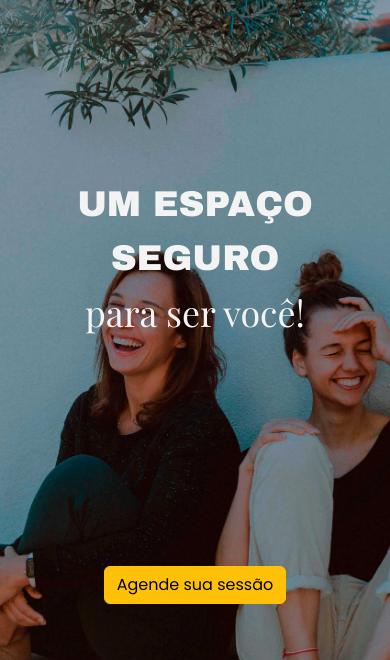
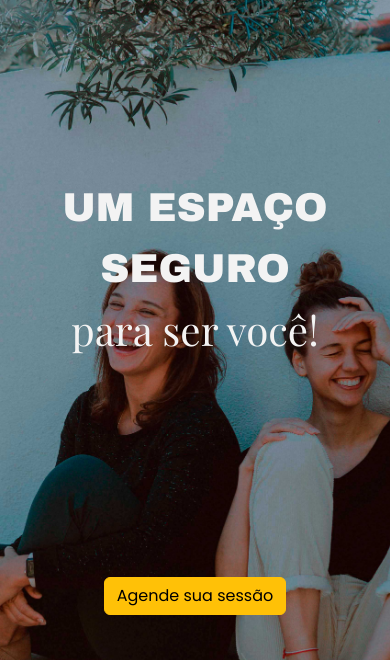
Before and after one commit to kellysouzaa/Psicologia, a plain HTML site: page index.html in a window 390 px wide. Shown: the part 92-752 px from the top of the page. Drawn offline with nearby package versions, Linux system fonts and the light colour scheme.

Commit message:
Add files via upload

```diff
--- a/index.html
+++ b/index.html
@@ -427,17 +427,16 @@ input, textarea{
     padding: 15px;
   }
 
+.titulobanner{
+  font-size: 0.9em;
+  font-family: Arial Black, Helvetica, sans-serif, serif;
+  color: #f3f3f3;
+  text-align: center;
+  padding-left:0px;
+
+}
 
 
-.titulobanner{
-  font-size: 0.8em;
-  font-family: Arial Black, Helvetica, sans-serif, serif;
-  color: #f3f3f3;
-  text-align:center;
-  padding-left: 0px;
-
-
-}
 .essencia{
   font-family: 'Playfair Display', serif;
 }
```
